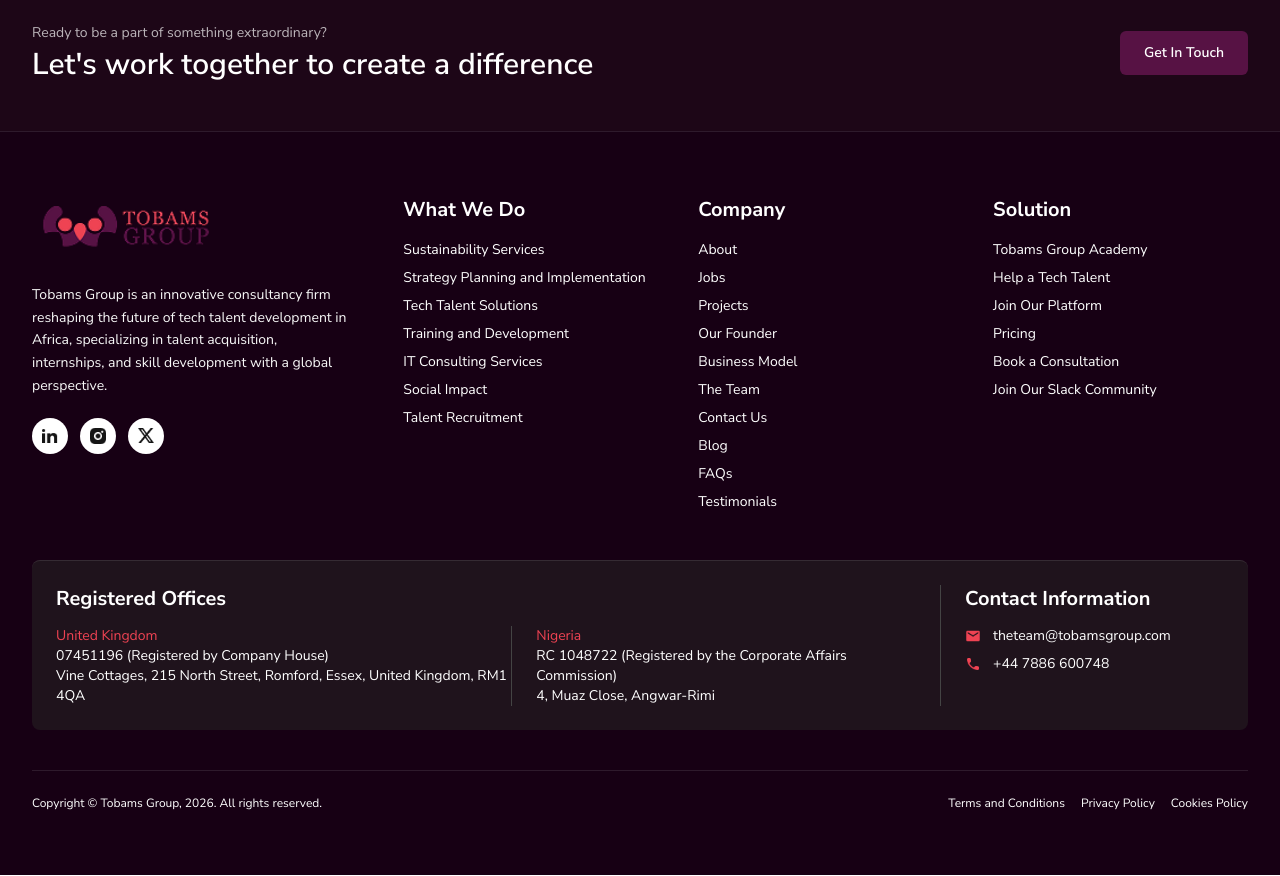
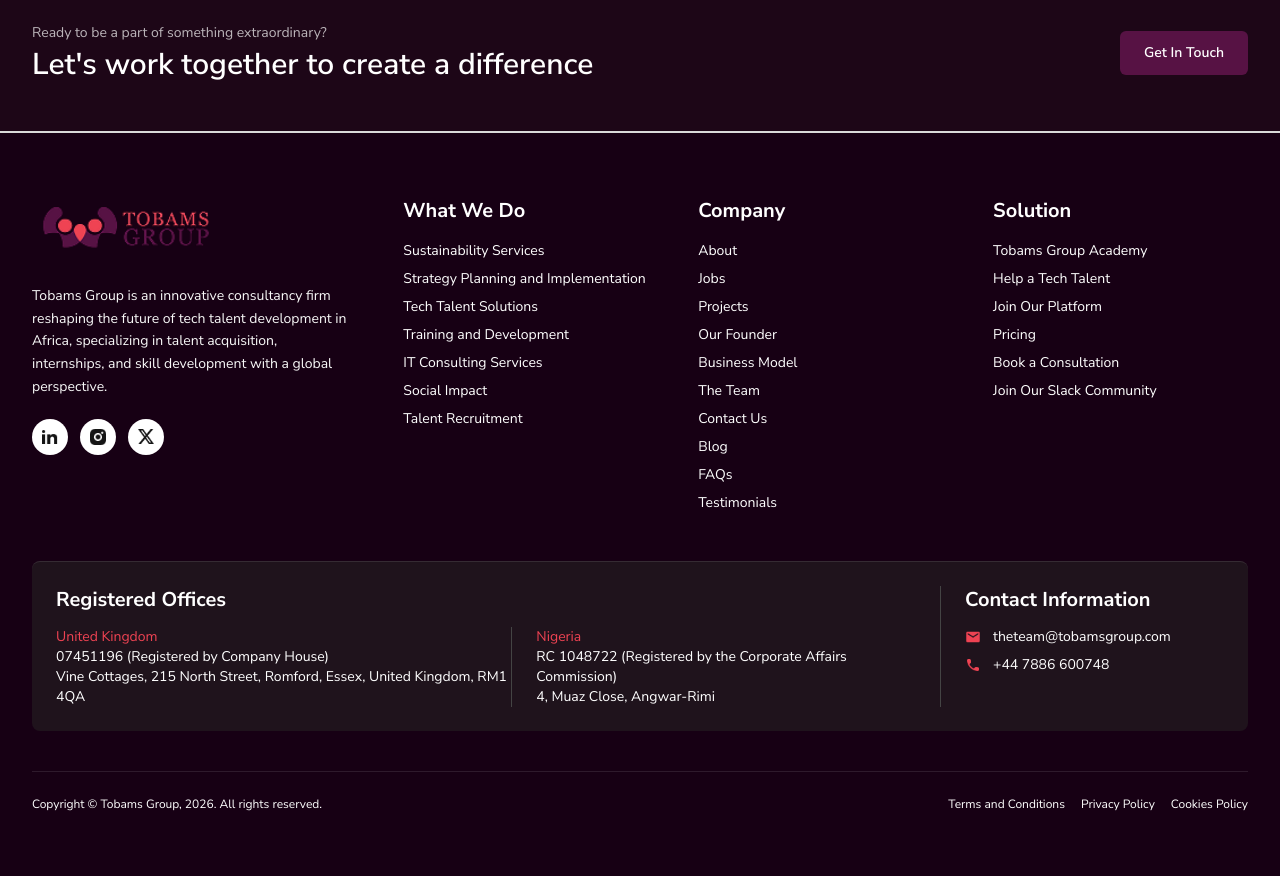
Before and after one commit to Asenso95/Tobam, a Next.js app: page / in a window 1280 px wide. Shown: the part 5800-6676 px from the top of the page. Built offline with nearby package versions, Linux system fonts and the light colour scheme.

Commit message:
Update Footer.tsx

```diff
--- a/components/Footer.tsx
+++ b/components/Footer.tsx
@@ -53,7 +53,7 @@
 
 
   return (
-    <footer className="bg-[#11040e] text-white border-t border-white/10 bg-[#170014]">
+    <footer className="bg-[#11040e] text-white border-t-2 border-[#d9d9d9] bg-[#170014]">
       <div className="mx-auto w-full px-4 py-16 sm:px-6 lg:px-8">
         <div className="grid gap-10 lg:grid-cols-[1.3fr_1fr_1fr_1fr]">
           <div>
```
